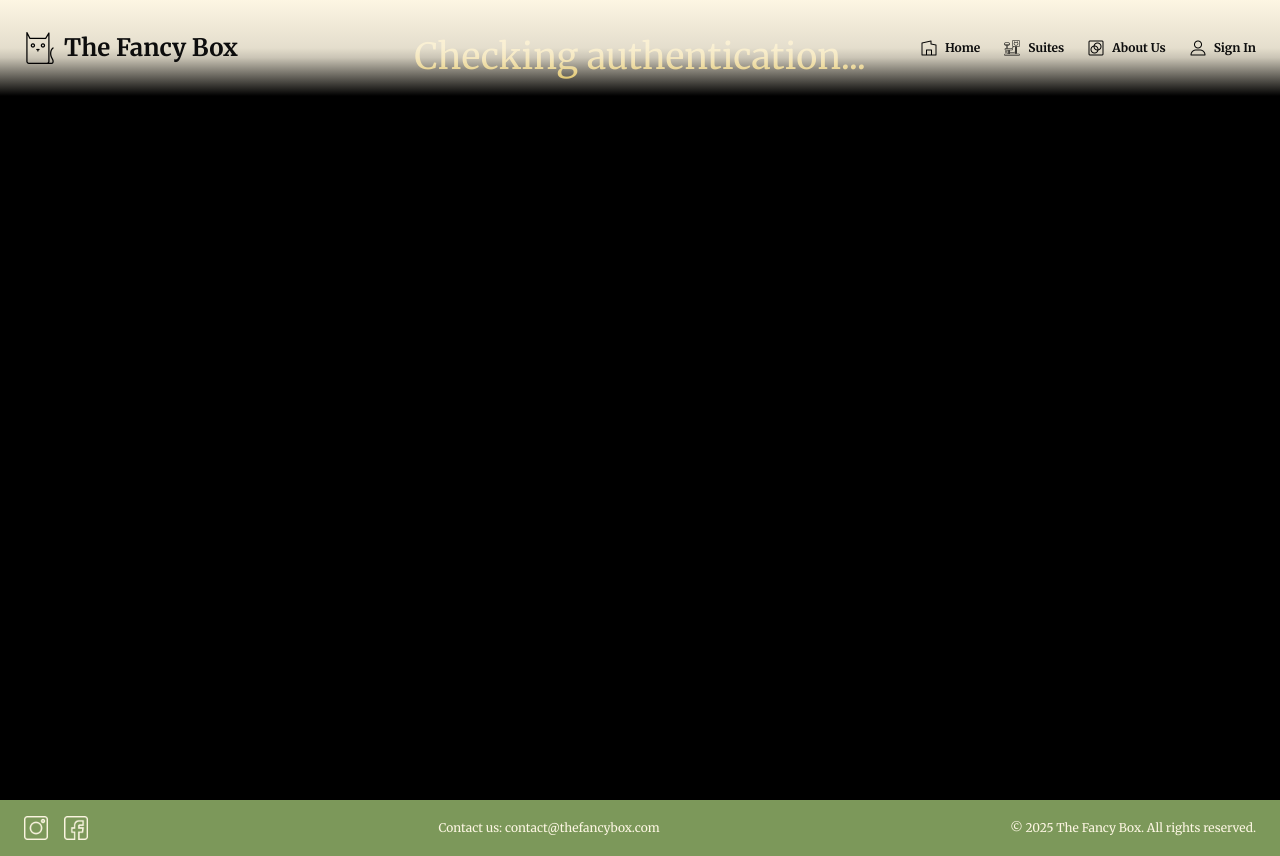
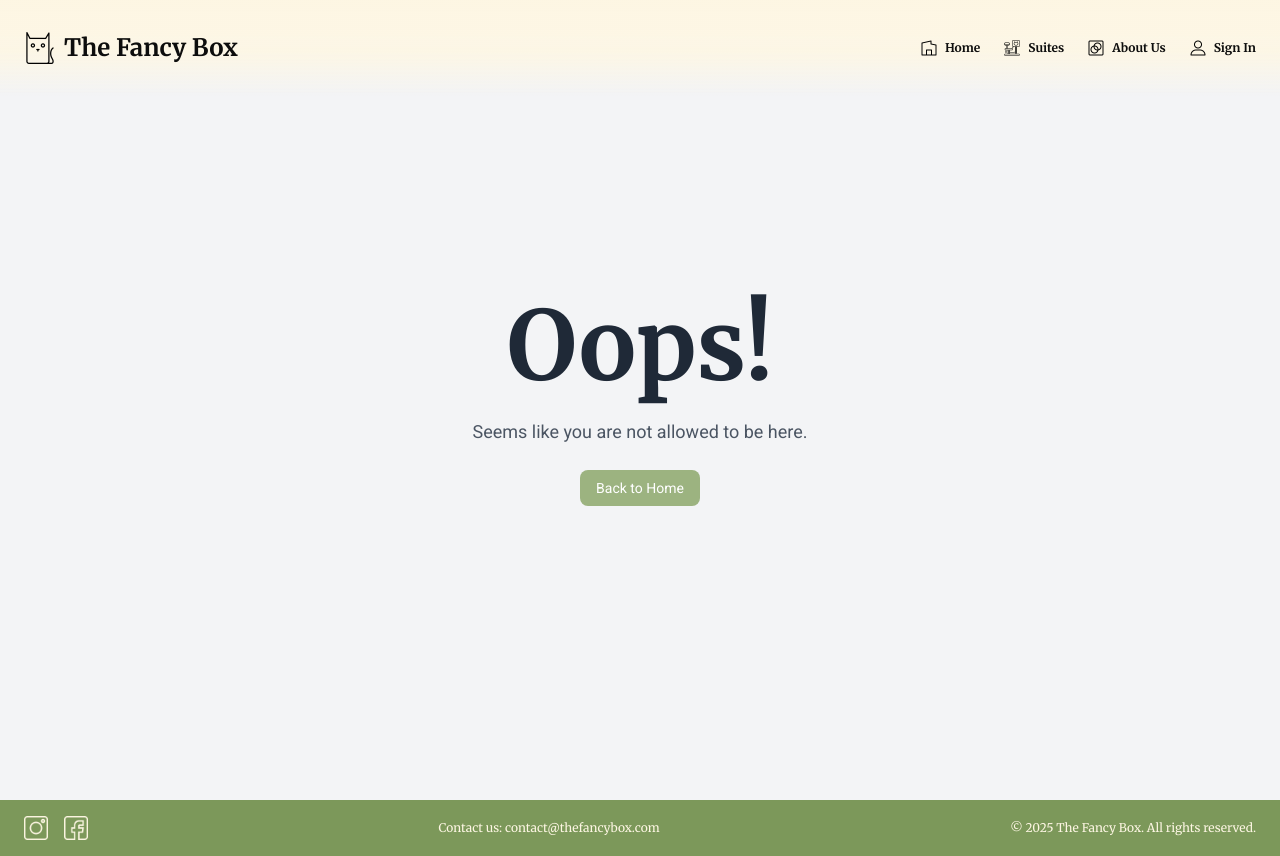
Before and after one commit to pablomoscon/henry-pf-grupo-1-front, a Next.js app: page /profile in a window 1280 px wide. Built offline with nearby package versions, Linux system fonts and the light colour scheme.

Commit message:
proteccion al perfil de usuario

```diff
--- a/src/app/profile/page.tsx
+++ b/src/app/profile/page.tsx
@@ -1,10 +1,12 @@
 import ClientProfile from "../../components/ClientProfile/ClientProfile";
-
+import ProtectedRoute from "@/components/ProtectedRoute/ProtectedRoute";
 const DashboardPage = () => {
   return (
-    <div>
-      <ClientProfile />
-    </div>
+    <ProtectedRoute>
+      <div>
+        <ClientProfile />
+      </div>
+    </ProtectedRoute>
   );
 };
 
```
